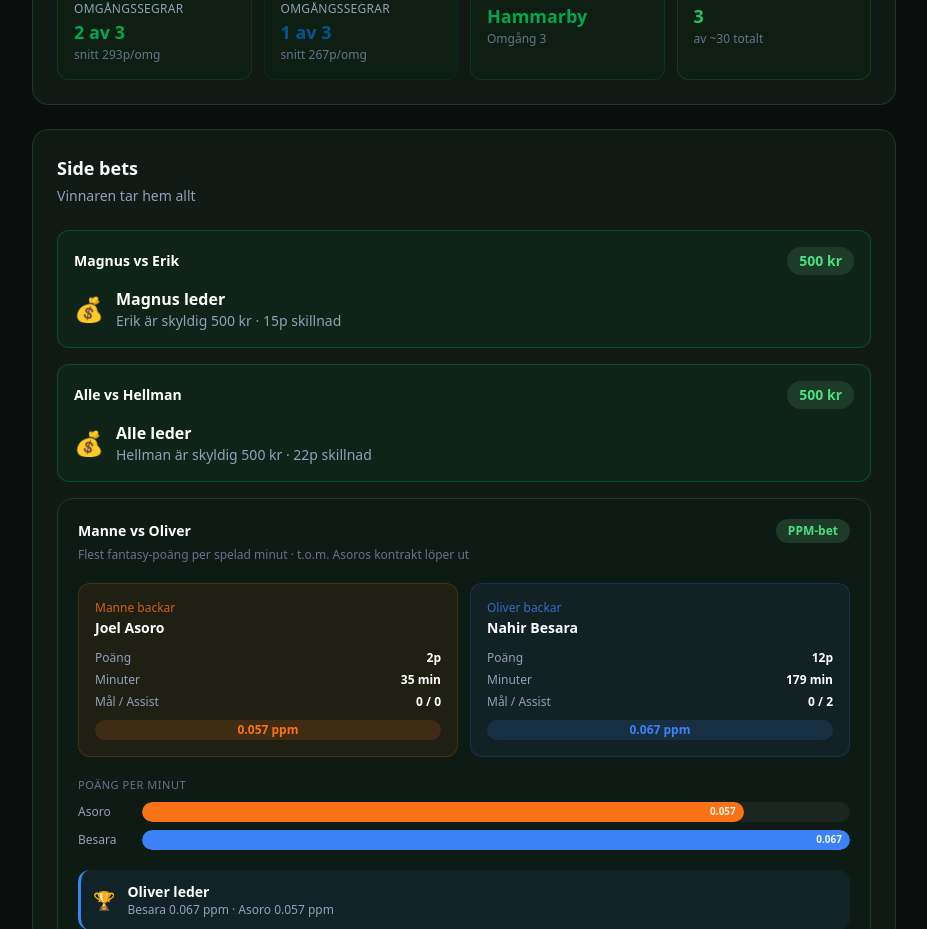
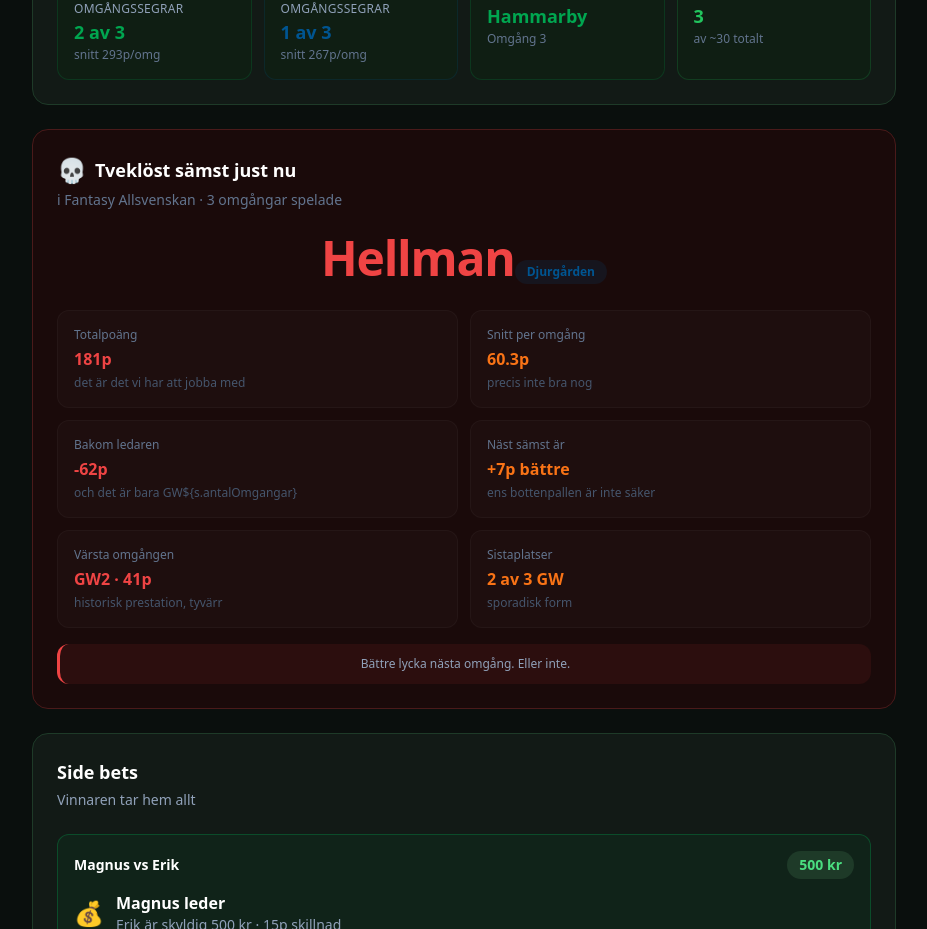
Before and after one commit to ByxBlojan/fantasy-ligan, a React (Vite) app: page / in a window 1280 px wide. Shown: the part 1140-2069 px from the top of the page, without its empty margins (176-1103 px from the left). Built offline with nearby package versions, Linux system fonts and the light colour scheme.

Commit message:
feat: lägg till tveklöst sämst-ruta med hånfull statistik

```diff
--- a/src/App.jsx
+++ b/src/App.jsx
@@ -7,6 +7,7 @@ import SkillnadGraf from './components/SkillnadGraf'
 import Ranking from './components/Ranking'
 import FunStats from './components/FunStats'
 import SideBet from './components/SideBet'
+import SamstSpelare from './components/SamstSpelare'
 import { omgangar } from './data/liga'
 import meta from './data/meta.json'
 
@@ -17,6 +18,7 @@ export default function App() {
         <Header antalOmgangar={omgangar.length} />
         <TeamBattle />
         <FunStats />
+        <SamstSpelare />
         <SideBet />
 
         <div className="grid md:grid-cols-2 gap-6">
--- /dev/null
+++ b/src/components/SamstSpelare.jsx
@@ -0,0 +1,98 @@
+import { samstSpelarStats } from '../data/liga'
+
+export default function SamstSpelare() {
+  const s = samstSpelarStats()
+
+  return (
+    <div
+      className="rounded-2xl border p-6 mb-6"
+      style={{ backgroundColor: '#1a0a0a', borderColor: '#4a1a1a' }}
+    >
+      <div className="flex items-center gap-2 mb-1">
+        <span className="text-2xl">💀</span>
+        <h2 className="text-lg font-bold text-white">Tveklöst sämst just nu</h2>
+      </div>
+      <p className="text-slate-500 text-sm mb-6">
+        i Fantasy Allsvenskan · {s.antalOmgangar} omgångar spelade
+      </p>
+
+      {/* Namn + lag */}
+      <div className="text-center mb-6">
+        <div
+          className="inline-block text-5xl font-black tracking-tight mb-1"
+          style={{ color: '#ef4444' }}
+        >
+          {s.namn}
+        </div>
+        <div
+          className="text-xs font-semibold px-3 py-1 rounded-full inline-block mt-1"
+          style={{ backgroundColor: s.lag.farg + '25', color: s.lag.farg }}
+        >
+          {s.lag.namn}
+        </div>
+      </div>
+
+      {/* Statistik-rutnät */}
+      <div className="grid grid-cols-2 gap-3 mb-4">
+        <StatKort
+          etikett="Totalpoäng"
+          värde={`${s.total}p`}
+          under="det är det vi har att jobba med"
+          farg="#ef4444"
+        />
+        <StatKort
+          etikett="Snitt per omgång"
+          värde={`${s.snitt}p`}
+          under="precis inte bra nog"
+          farg="#f97316"
+        />
+        <StatKort
+          etikett="Bakom ledaren"
+          värde={`-${s.bakomLedaren}p`}
+          under="och det är bara GW${s.antalOmgangar}"
+          farg="#ef4444"
+        />
+        <StatKort
+          etikett="Näst sämst är"
+          värde={`+${s.föraNäststämst}p bättre`}
+          under="ens bottenpallen är inte säker"
+          farg="#f97316"
+        />
+        <StatKort
+          etikett="Värsta omgången"
+          värde={`GW${s.värstaOmgång.gw} · ${s.värstaOmgång.poang}p`}
+          under="historisk prestation, tyvärr"
+          farg="#ef4444"
+        />
+        <StatKort
+          etikett="Sistaplatser"
+          värde={`${s.antalGångerSist} av ${s.antalOmgangar} GW`}
+          under={s.antalGångerSist === s.antalOmgangar ? 'konsekvent i alla fall' : 'sporadisk form'}
+          farg="#f97316"
+        />
+      </div>
+
+      <div
+        className="rounded-xl p-3 text-center text-xs"
+        style={{ backgroundColor: '#ef444415', borderLeft: '3px solid #ef4444' }}
+      >
+        <span className="text-slate-400">
+          Bättre lycka nästa omgång. Eller inte.
+        </span>
+      </div>
+    </div>
+  )
+}
+
+function StatKort({ etikett, värde, under, farg }) {
+  return (
+    <div
+      className="rounded-xl p-4"
+      style={{ backgroundColor: '#ffffff05', border: '1px solid #ffffff08' }}
+    >
+      <p className="text-slate-500 text-xs mb-1">{etikett}</p>
+      <p className="font-bold text-base" style={{ color: farg }}>{värde}</p>
+      <p className="text-slate-600 text-xs mt-1">{under}</p>
+    </div>
+  )
+}
--- a/src/data/liga.js
+++ b/src/data/liga.js
@@ -151,6 +151,45 @@ export function sideBetStatus() {
     .sort((a, b) => b.ledarPoang - a.ledarPoang)
 }
 
+export function samstSpelarStats() {
+  const alla = [...lag1.spelare, ...lag2.spelare]
+  const ranking = alla
+    .map((namn) => ({ namn, total: totalpoangSpelare(namn) }))
+    .sort((a, b) => a.total - b.total)
+
+  const sämst = ranking[0]
+  const näststämst = ranking[1]
+  const bäst = ranking[ranking.length - 1]
+
+  const snitt = sämst.total / omgangar.length
+  const bakomLedaren = bäst.total - sämst.total
+  const föraNäststämst = näststämst.total - sämst.total
+
+  const värstaOmgång = omgangar.reduce(
+    (min, o) => (o.poang[sämst.namn] < min.poang ? { gw: o.omgang, poang: o.poang[sämst.namn] } : min),
+    { gw: 0, poang: Infinity }
+  )
+
+  const antalGångerSist = omgangar.filter((o) => {
+    const minPoang = Math.min(...alla.map((n) => o.poang[n] ?? 0))
+    return (o.poang[sämst.namn] ?? 0) === minPoang
+  }).length
+
+  const lag = lag1.spelare.includes(sämst.namn) ? lag1 : lag2
+
+  return {
+    namn: sämst.namn,
+    total: sämst.total,
+    snitt: snitt.toFixed(1),
+    bakomLedaren,
+    föraNäststämst,
+    värstaOmgång,
+    antalGångerSist,
+    antalOmgangar: omgangar.length,
+    lag,
+  }
+}
+
 export function funStats() {
   const ranking = spelarRanking()
   const senastOmgang = omgangar[omgangar.length - 1]
```
